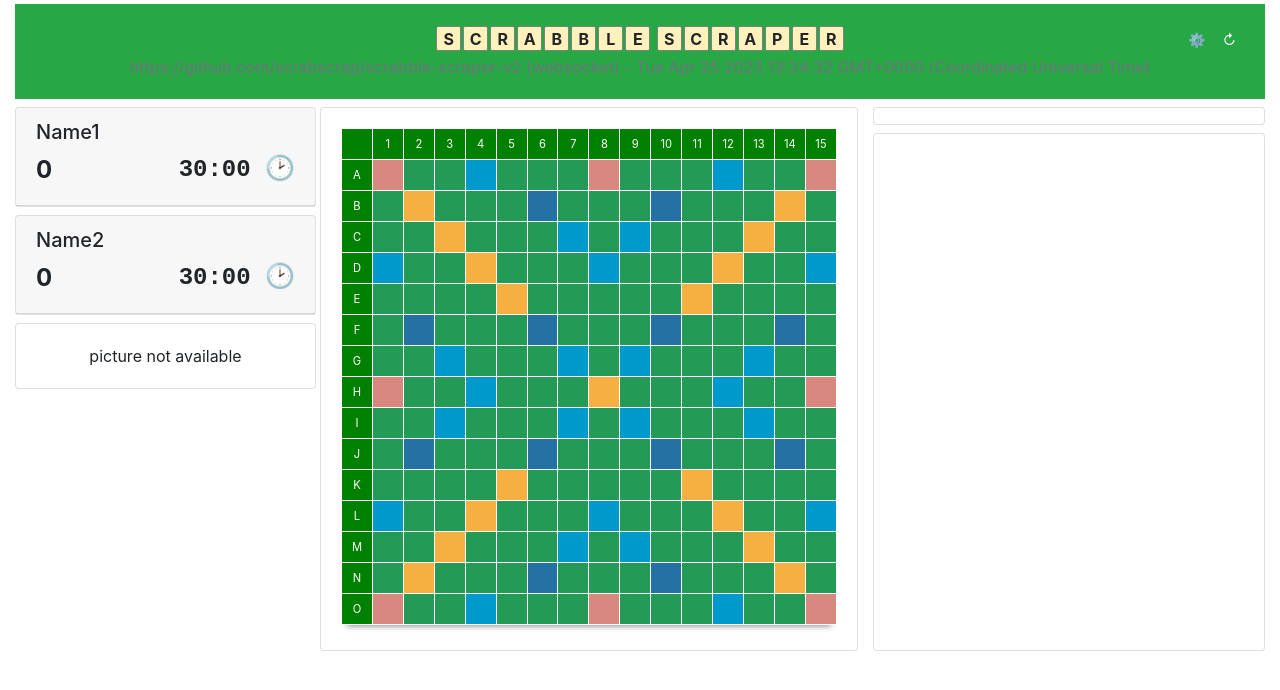
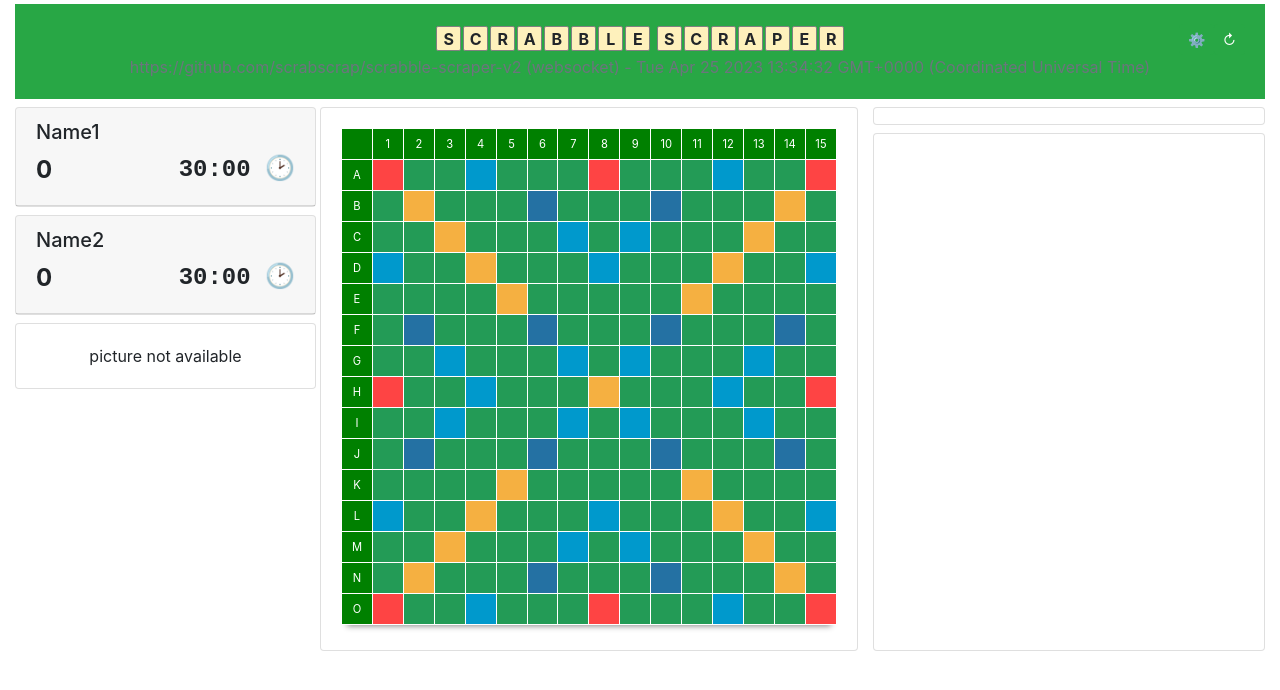
Before and after one commit to scrabscrap/scrabble-scraper-v2, a React (Create React App) app in the folder react/: page / in a window 1280 px wide. Shown: the top 690 px of the page. Built offline with nearby package versions, Linux system fonts and the light colour scheme; no server answers.

Commit message:
feat(react): modify color of triple word

```diff
--- a/react/src/App.css
+++ b/react/src/App.css
@@ -153,7 +153,7 @@ span.tile {
 
 /* tripple word */
 .tabletw {
-  background-color: #d98880;
+  background-color: #FE4444;
   /* new: background-color: #CDC948; */
 }
 
```
